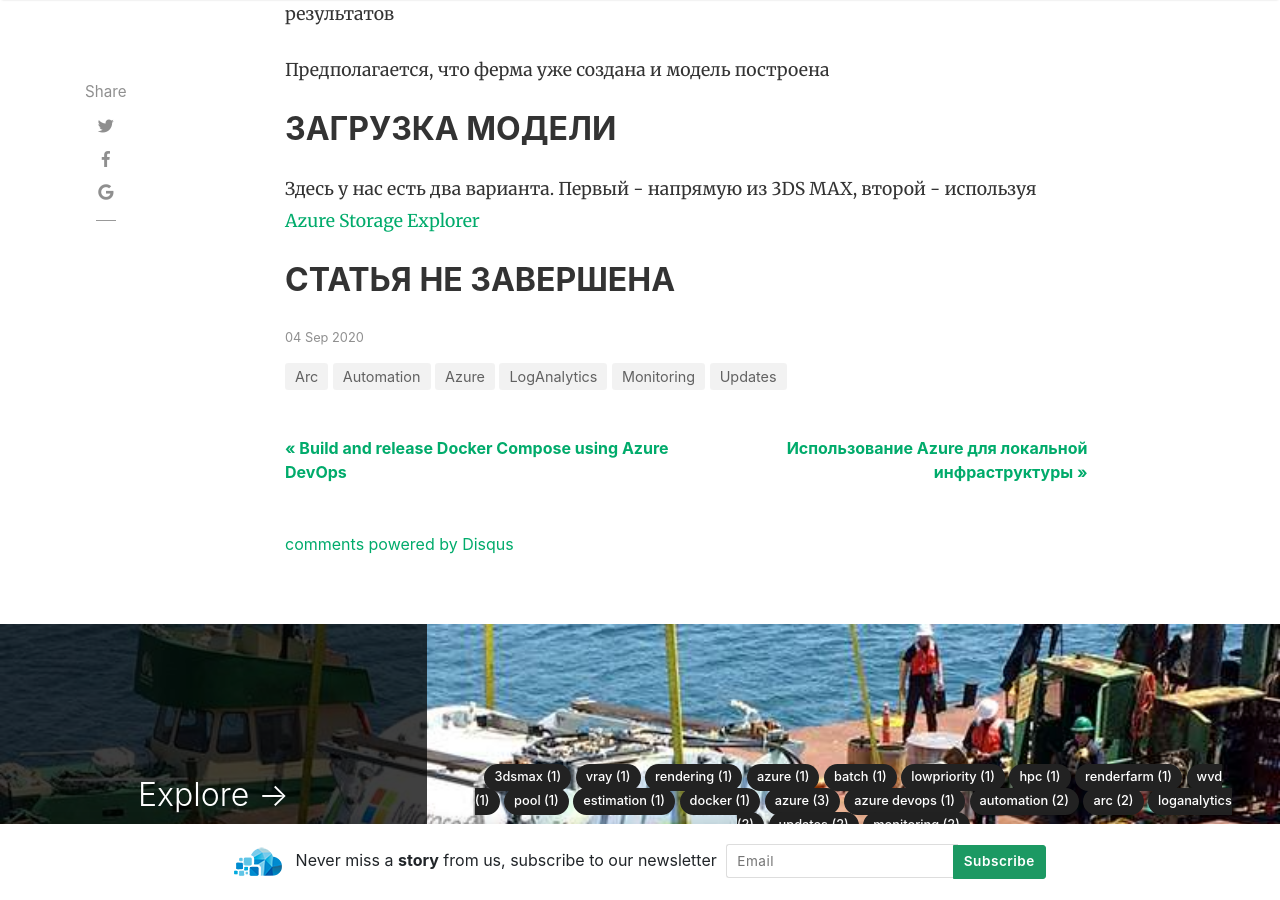
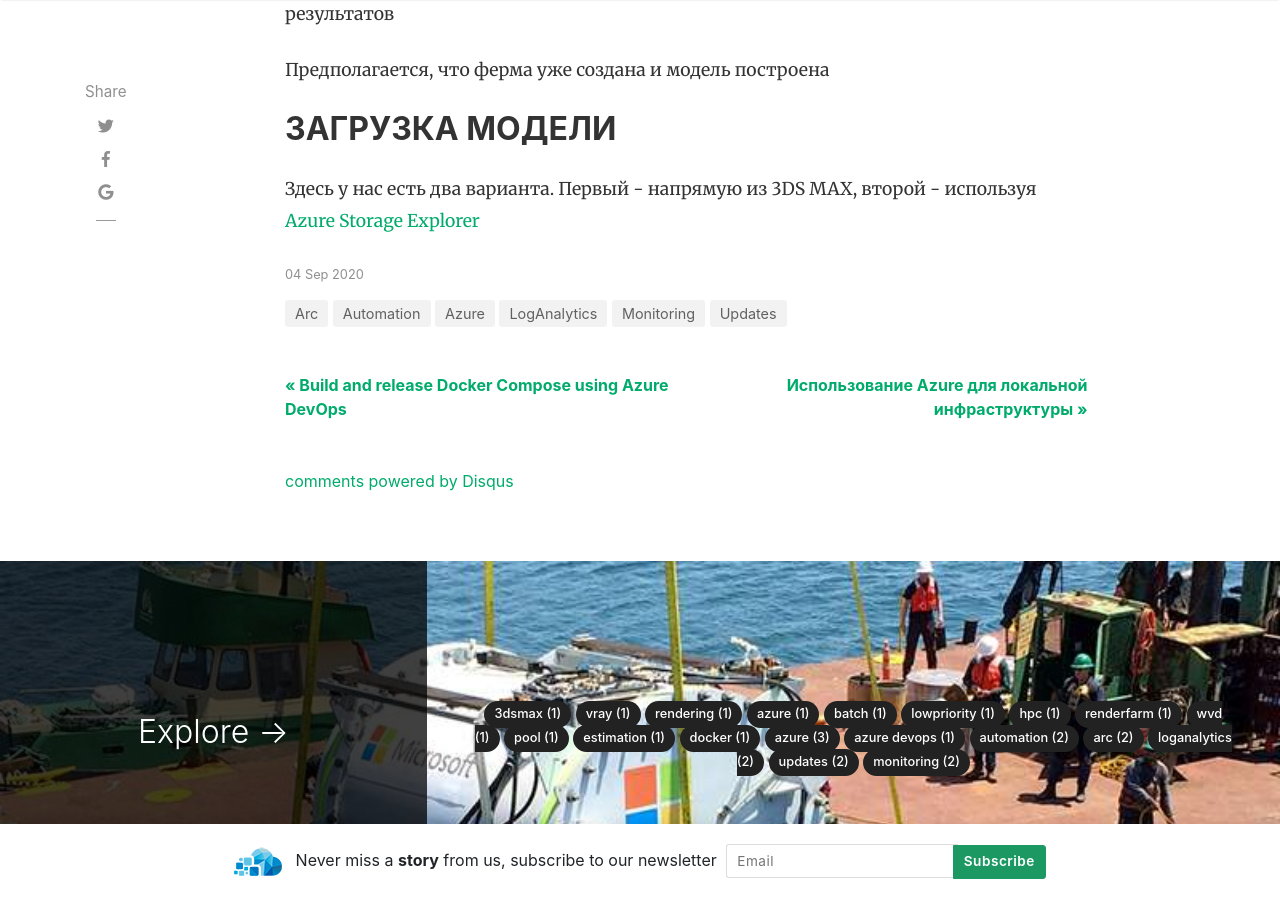
Before and after one commit to AzCEE/azcee.github.io, a Jekyll site: the page built from _posts/2020-09-04-lets-make-it-hybrid.md, in a window 1280 px wide and 900 px high, scrolled down 796 px. Built offline with Jekyll 4.4.1, drawn with Linux system fonts in a browser that asks for light colours; nearby versions of some CDN libraries; comment, search, counter and statistics services are not loaded.

Commit message:
Revert "Update 2020-09-04-lets-make-it-hybrid.md"
This reverts commit 979a35b68eb4cdbf87ebe86faf478daaf660b16f.

```diff
--- a/_posts/2020-09-04-lets-make-it-hybrid.md
+++ b/_posts/2020-09-04-lets-make-it-hybrid.md
@@ -24,7 +24,7 @@
 
 
 
-## СТАТЬЯ НЕ ЗАВЕРШЕНА
+
 
 
 <!--
```
